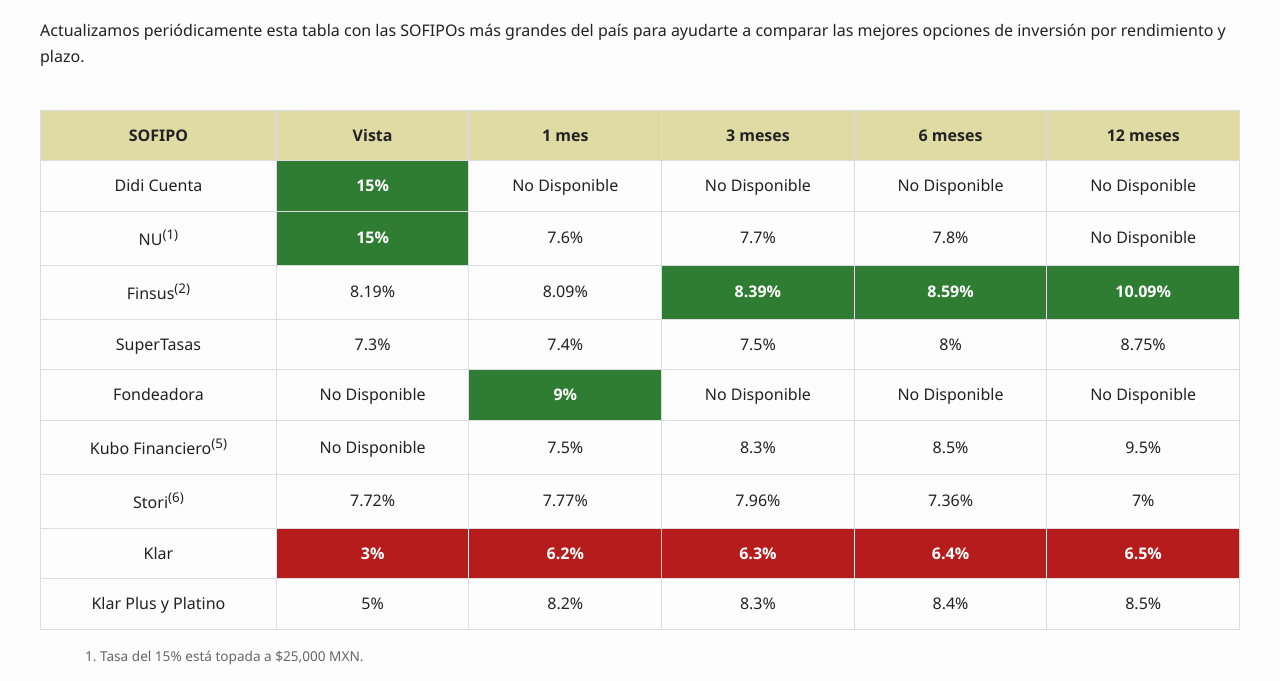
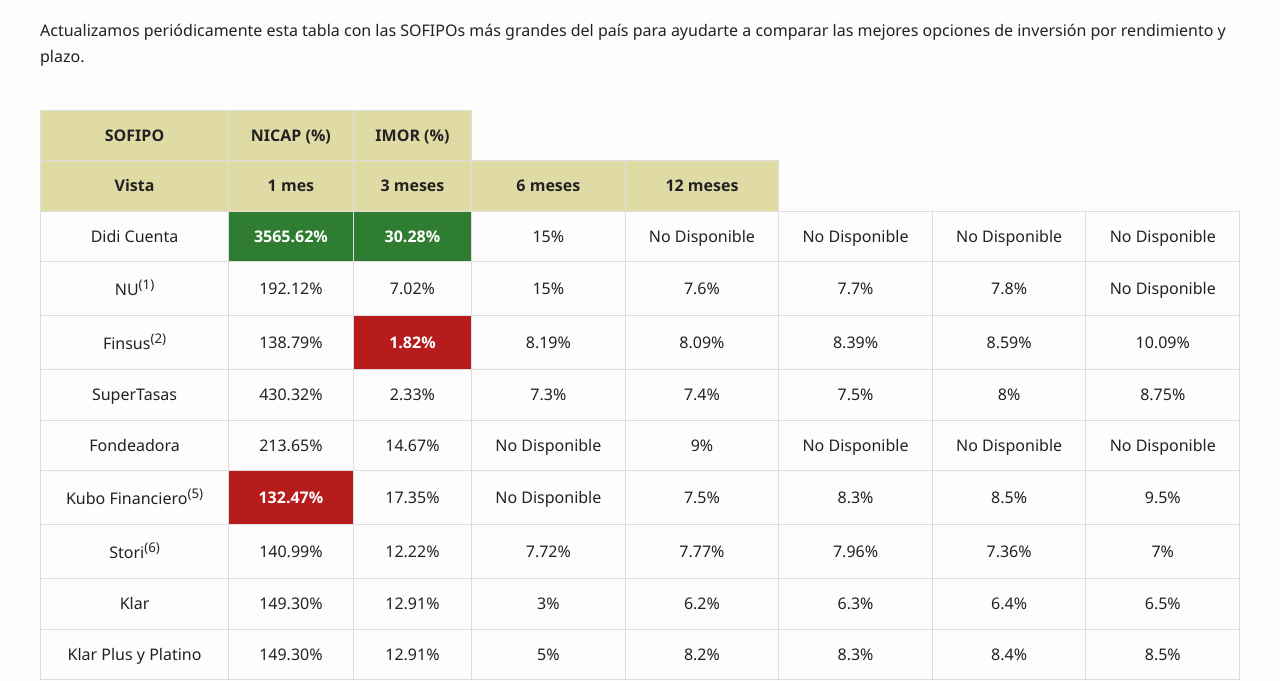
Before and after one commit to iguanopower2/blog-website, a plain HTML site: page sofipos.html in a window 1280 px wide. Shown: the part 154-835 px from the top of the page. Drawn offline with Linux system fonts and the light colour scheme.

Commit message:
Added IMOR and NICAP

```diff
--- a/sofipos.html
+++ b/sofipos.html
@@ -167,7 +167,6 @@
       .then(fullData => {
 
         const data = fullData.filter(item => item.tipo === 'SOFIPO');
-
         const cuerpo = document.getElementById('tabla-sofipos-body');
         const encabezado = document.getElementById('tabla-sofipos-head');
         cuerpo.innerHTML = '';
@@ -178,6 +177,7 @@
         const plazos = Object.keys(data[0].plazos);
 
         let encabezadoHTML = '<tr><th>SOFIPO</th>';
+        encabezadoHTML += '<th>NICAP (%)</th><th>IMOR (%)</th></tr>';
         plazos.forEach(plazo => {
           encabezadoHTML += `<th>${plazo}</th>`;
         });
@@ -187,6 +187,13 @@
         data.forEach(sofipo => {
           const fila = document.createElement('tr');
           let htmlFila = `<td>${sofipo.nombre}</td>`;
+
+          const n = sofipo.NICAP;
+          htmlFila += `<td data-rate="${n ?? ''}">${n ? n.toFixed(2) + '%' : 'N/A'}</td>`;
+
+          const i = sofipo.IMOR;
+          htmlFila += `<td data-rate="${i ?? ''}">${i ? i.toFixed(2) + '%' : 'N/A'}</td>`;
+
           plazos.forEach(plazo => {
             const tasa = sofipo.plazos[plazo] ?? '';
             const mostrarTasa = (tasa !== null && tasa !== undefined && tasa !== '') ? `${tasa}%` : 'No Disponible';
```
Also changed, not shown: index.html (+1 -1 lines).
